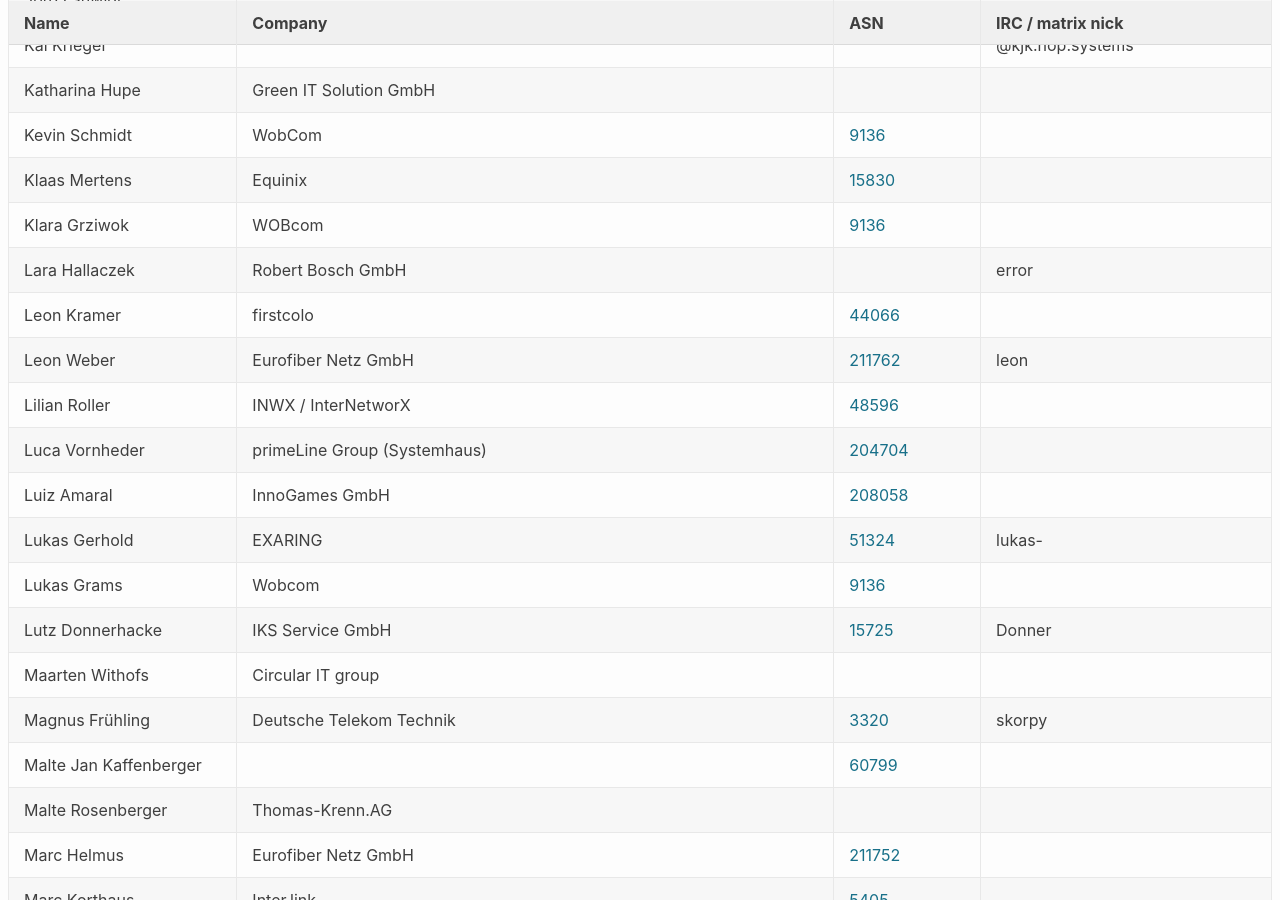
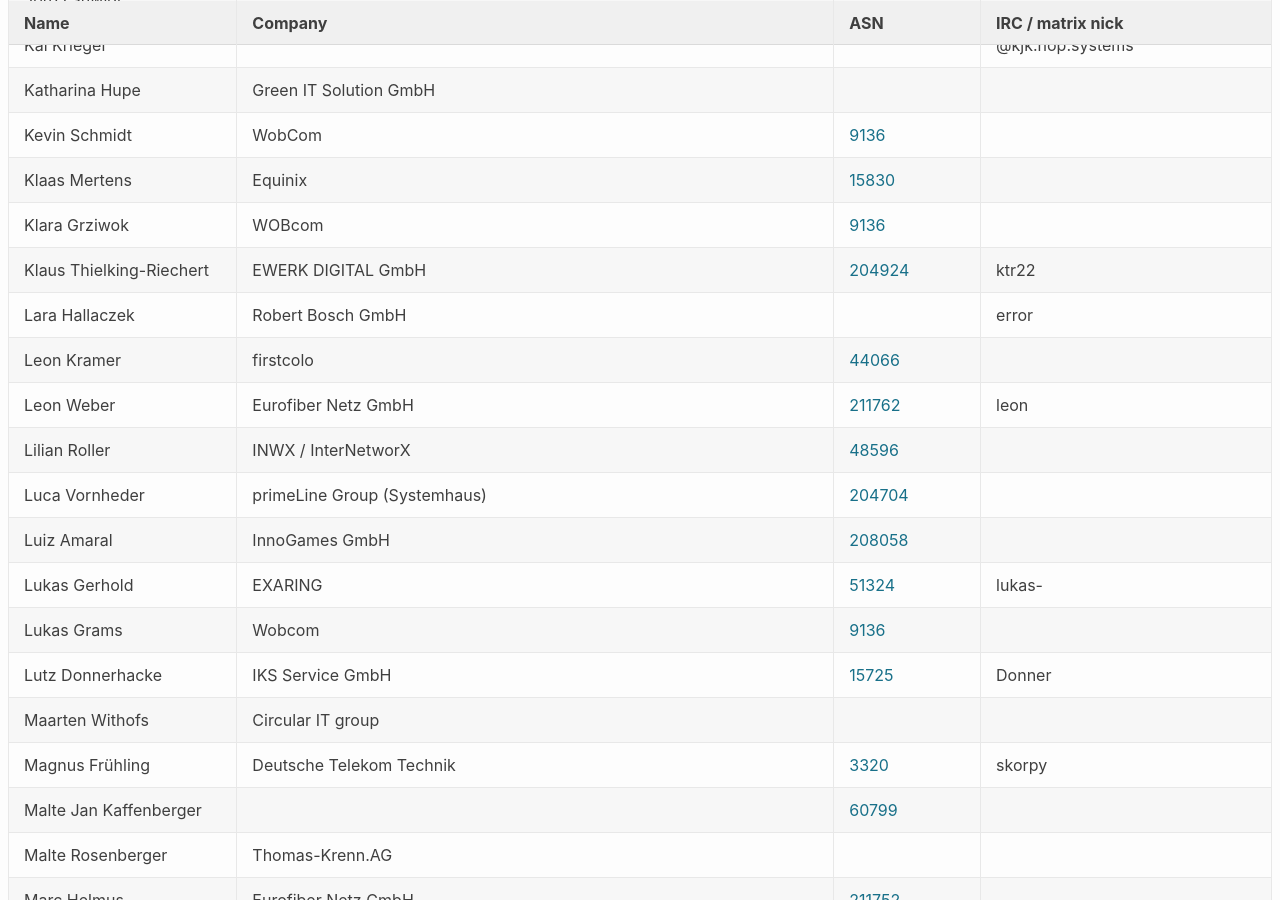
Before and after one commit to denog/pretix-attendeelist, a Jekyll site: the page built from denog16/index.markdown, in a window 1280 px wide and 900 px high, scrolled down 5602 px. Built offline with Jekyll 4.4.1, drawn with Linux system fonts in a browser that asks for light colours.

Commit message:
Latest data: Tue Sep 17 16:11:05 UTC 2024

```diff
--- a/_data/attendees_denog16_onsite.json
+++ b/_data/attendees_denog16_onsite.json
@@ -750,6 +750,12 @@
     "asn": "9136"
   },
   {
+    "name": "Klaus Thielking-Riechert",
+    "company": "EWERK DIGITAL GmbH",
+    "irc": "ktr22",
+    "asn": "204924"
+  },
+  {
     "name": "Lara Hallaczek",
     "company": "Robert Bosch GmbH",
     "irc": "error",
```
